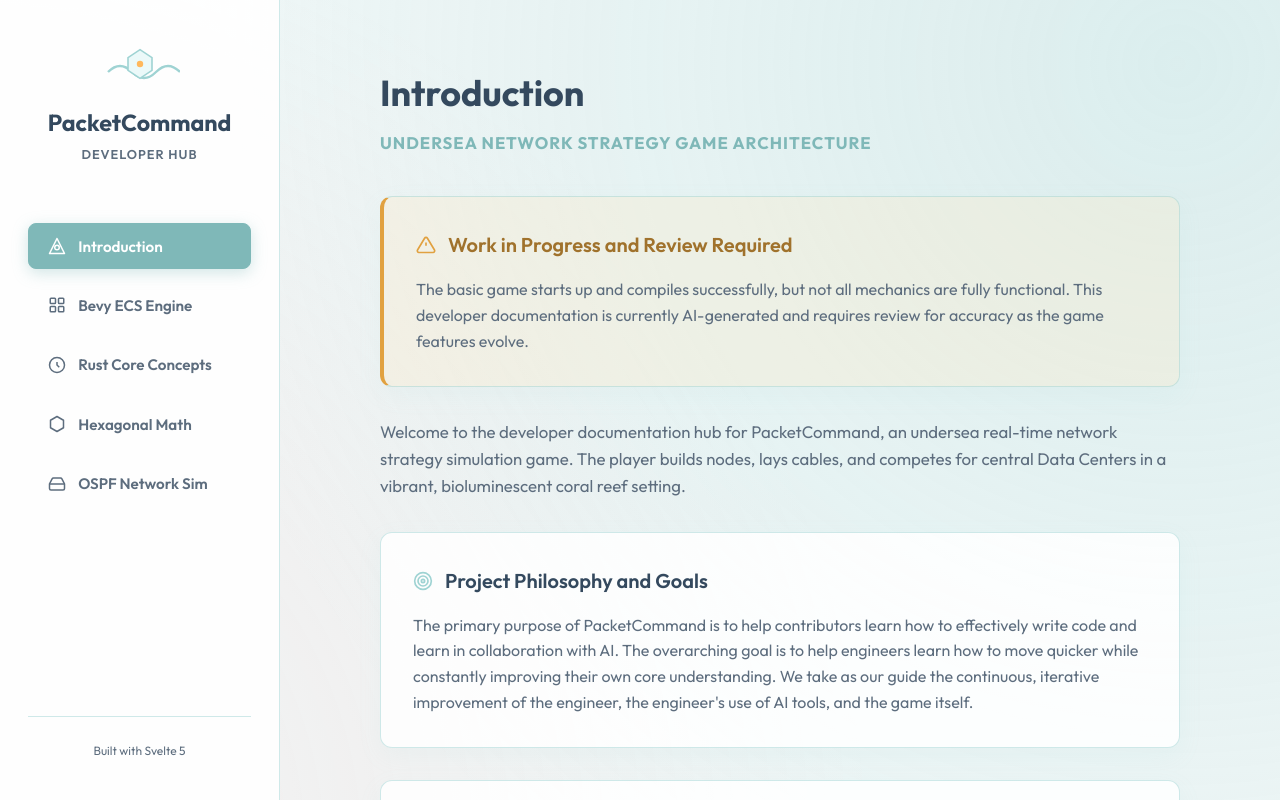
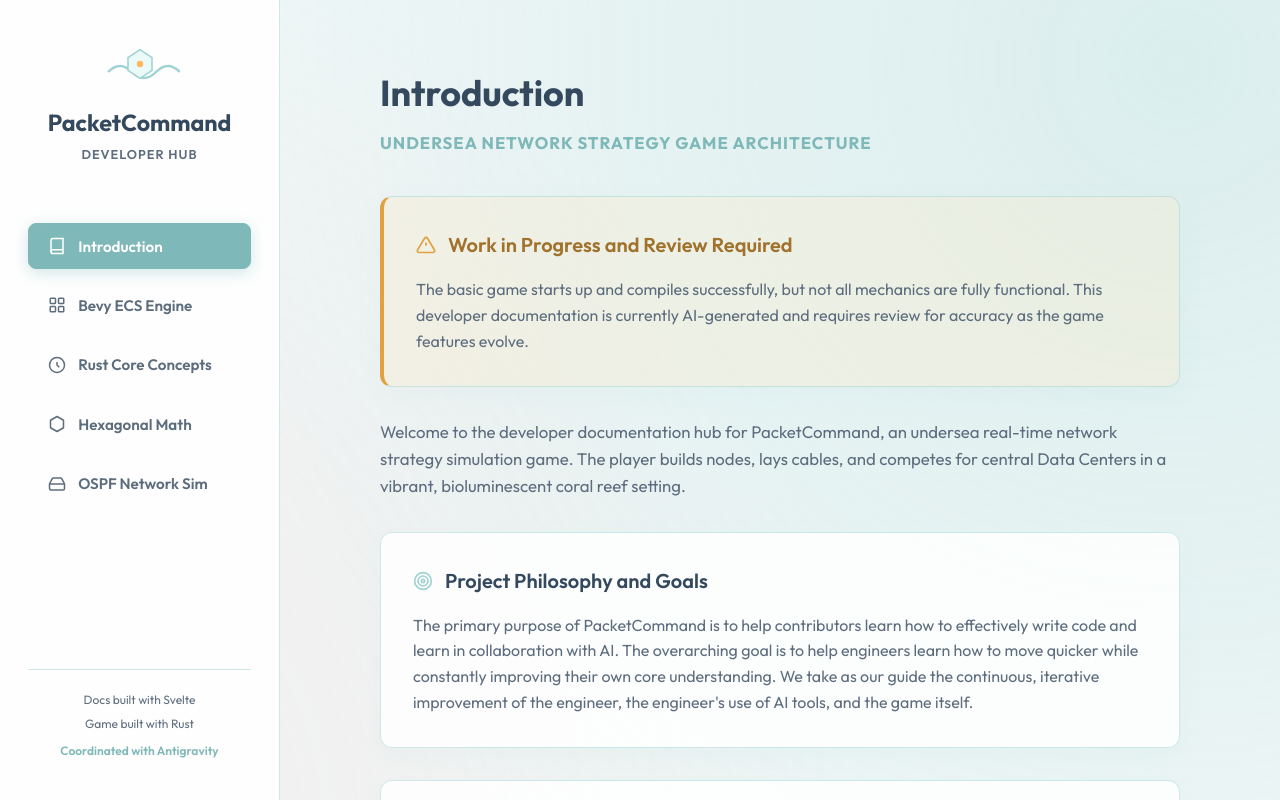
Before and after one commit to J-Rebs/strategy-game, a Svelte app in the folder docs-src/: page / in a window 1280 px wide. Built offline with nearby package versions, Linux system fonts and the light colour scheme.

Commit message:
docs: replace creepy triangle icon with book SVG and add credits footer

```diff
--- a/docs-src/src/App.svelte
+++ b/docs-src/src/App.svelte
@@ -63,8 +63,8 @@
       >
         <span class="btn-icon">
           <svg viewBox="0 0 24 24" width="18" height="18" fill="none" stroke="currentColor" stroke-width="2">
-            <path d="M12 2L2 22h20L12 2z" stroke-linejoin="round" />
-            <circle cx="12" cy="14" r="3" />
+            <path d="M4 19.5A2.5 2.5 0 0 1 6.5 17H20" />
+            <path d="M6.5 2H20v20H6.5A2.5 2.5 0 0 1 4 19.5v-15A2.5 2.5 0 0 1 6.5 2z" />
           </svg>
         </span>
         Introduction
@@ -127,7 +127,9 @@
     </nav>
 
     <div class="sidebar-footer">
-      <p>Built with Svelte 5</p>
+      <p>Docs built with Svelte</p>
+      <p>Game built with Rust</p>
+      <p class="coordinator">Coordinated with Antigravity</p>
     </div>
   </aside>
 
@@ -520,7 +522,16 @@
     color: var(--text-secondary);
     text-align: center;
     border-top: 1px solid var(--border-color);
-    padding-top: 1.5rem;
+    padding-top: 1.25rem;
+    display: flex;
+    flex-direction: column;
+    gap: 0.25rem;
+  }
+
+  .sidebar-footer .coordinator {
+    font-weight: 600;
+    color: var(--aqua);
+    margin-top: 0.25rem;
   }
 
   .content-area {
```
Also changed, not shown: 4 other files (tests, documents, lock files or other folders).
